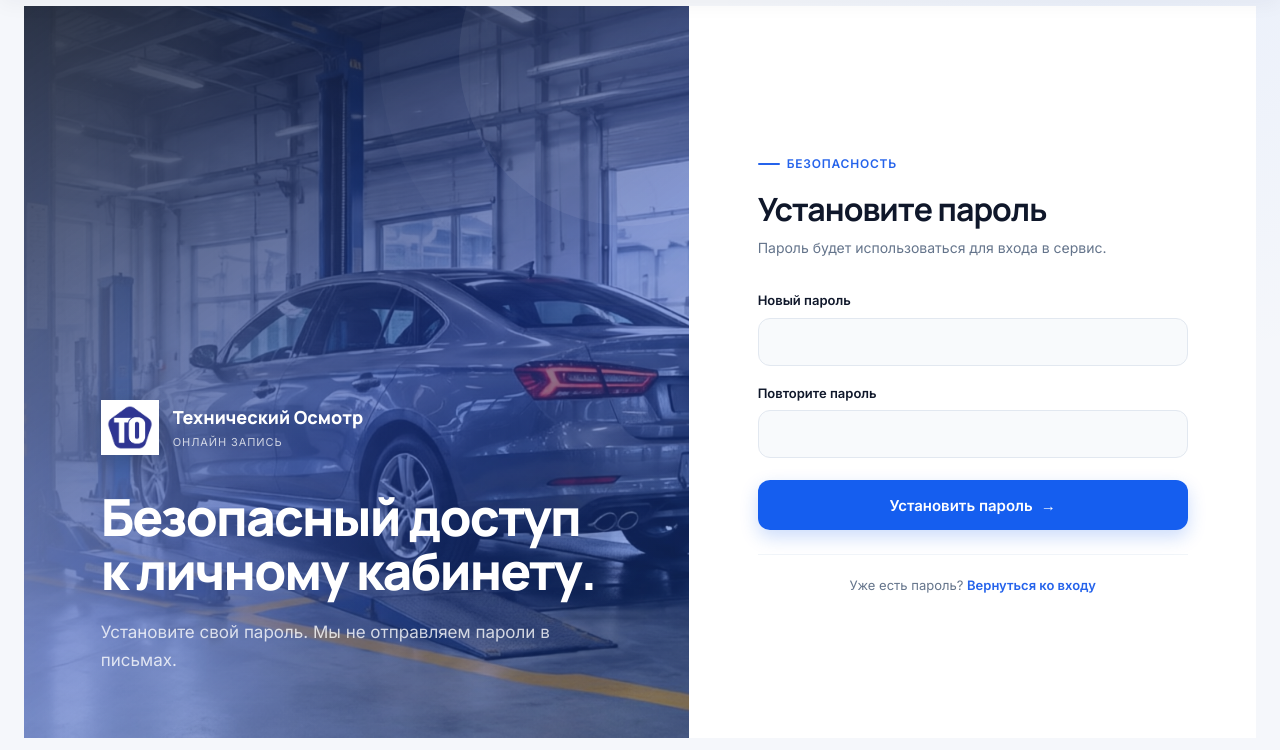
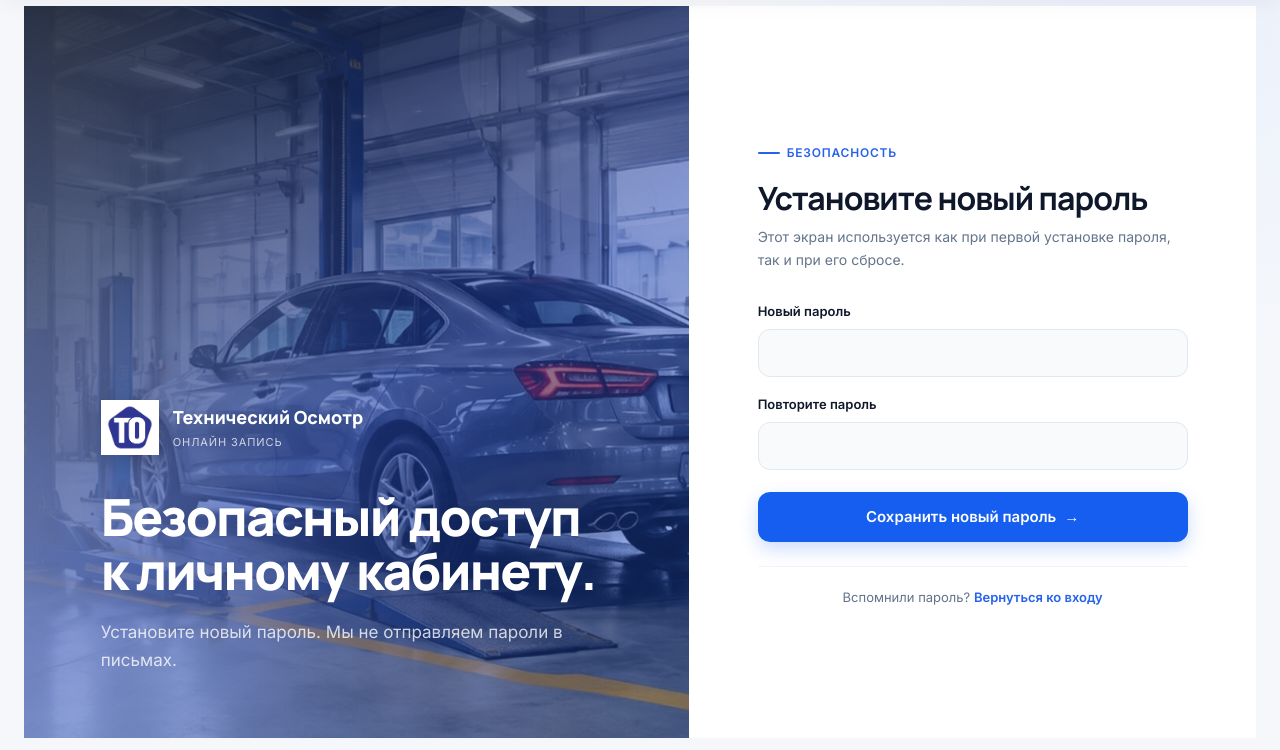
Before and after one commit to max2cool063-crypto/STO-python-project, a Django app: template templates/registration/set_password.html in a window 1280 px wide. Shown: the part 77-827 px from the top of the page. Run offline with Django 5.2, Linux system fonts and the light colour scheme; the template is opened without the code that fills it, so the values that code supplies are empty.

Commit message:
Clarify password setup screen also supports reset

```diff
--- a/templates/registration/set_password.html
+++ b/templates/registration/set_password.html
@@ -1,6 +1,6 @@
 {% extends "base.html" %}
 {% load static %}
-{% block title %}Установка пароля — СТО Онлайн-запись{% endblock %}
+{% block title %}Установка или сброс пароля — СТО Онлайн-запись{% endblock %}
 {% block content %}
 <section class="auth-page" aria-labelledby="set-password-title">
   <div class="auth-visual">
@@ -13,15 +13,15 @@
         </div>
       </div>
       <h1>Безопасный доступ к личному кабинету.</h1>
-      <p>Установите свой пароль. Мы не отправляем пароли в письмах.</p>
+      <p>Установите новый пароль. Мы не отправляем пароли в письмах.</p>
     </div>
   </div>
 
   <div class="auth-panel">
     <div class="auth-card-v2">
       <div class="auth-kicker">Безопасность</div>
-      <h2 id="set-password-title">Установите пароль</h2>
-      <p class="auth-description">Пароль будет использоваться для входа в сервис.</p>
+      <h2 id="set-password-title">Установите новый пароль</h2>
+      <p class="auth-description">Этот экран используется как при первой установке пароля, так и при его сбросе.</p>
 
       <form method="post">
         {% csrf_token %}
@@ -33,11 +33,11 @@
           <label for="confirmation">Повторите пароль</label>
           <input id="confirmation" name="confirmation" type="password" autocomplete="new-password" minlength="8" required>
         </div>
-        <button type="submit" class="btn btn-primary btn-block btn-lg">Установить пароль <span aria-hidden="true">→</span></button>
+        <button type="submit" class="btn btn-primary btn-block btn-lg">Сохранить новый пароль <span aria-hidden="true">→</span></button>
       </form>
 
       <div class="auth-footer">
-        Уже есть пароль? <a href="{% url 'login' %}">Вернуться ко входу</a>
+        Вспомнили пароль? <a href="{% url 'login' %}">Вернуться ко входу</a>
       </div>
     </div>
   </div>
```
